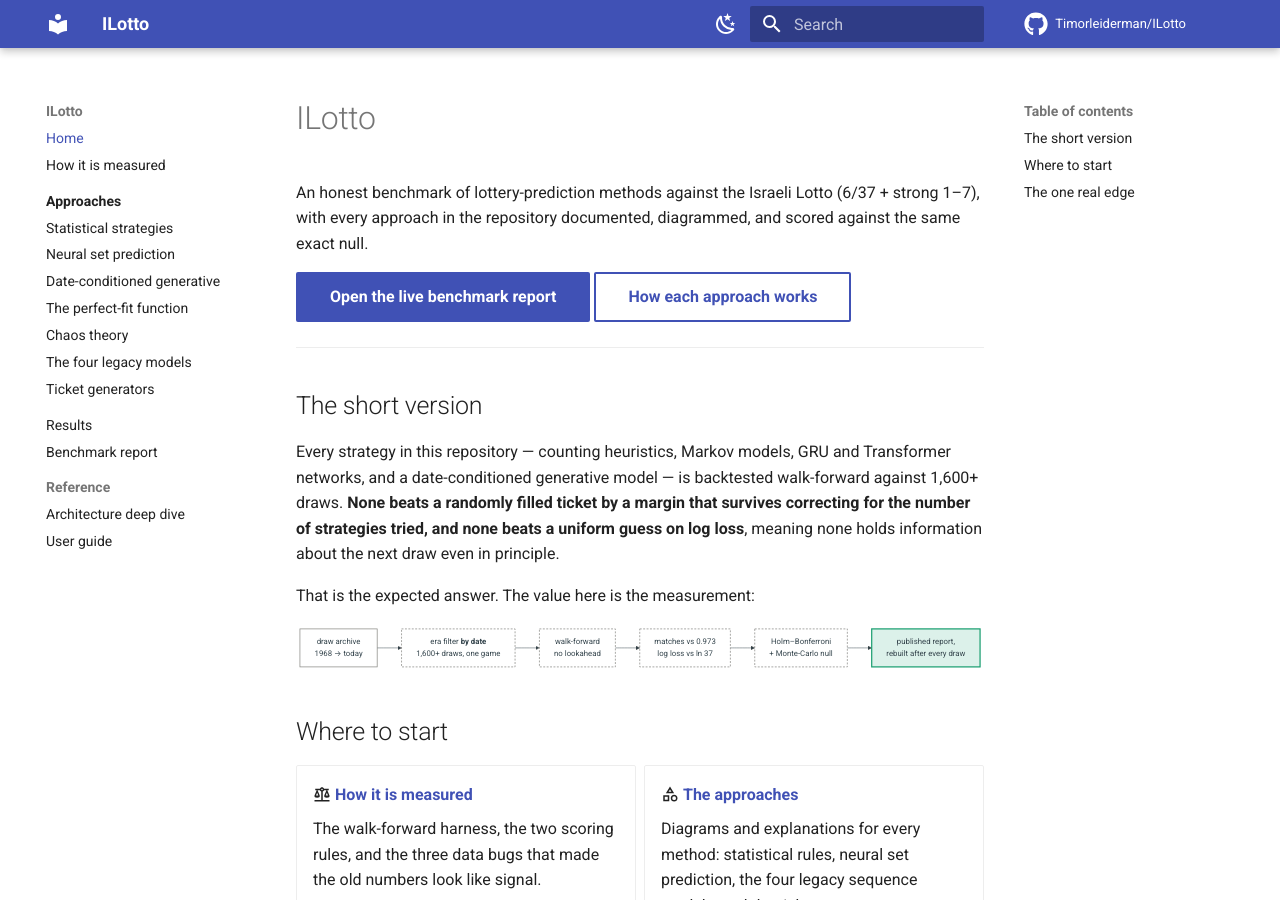
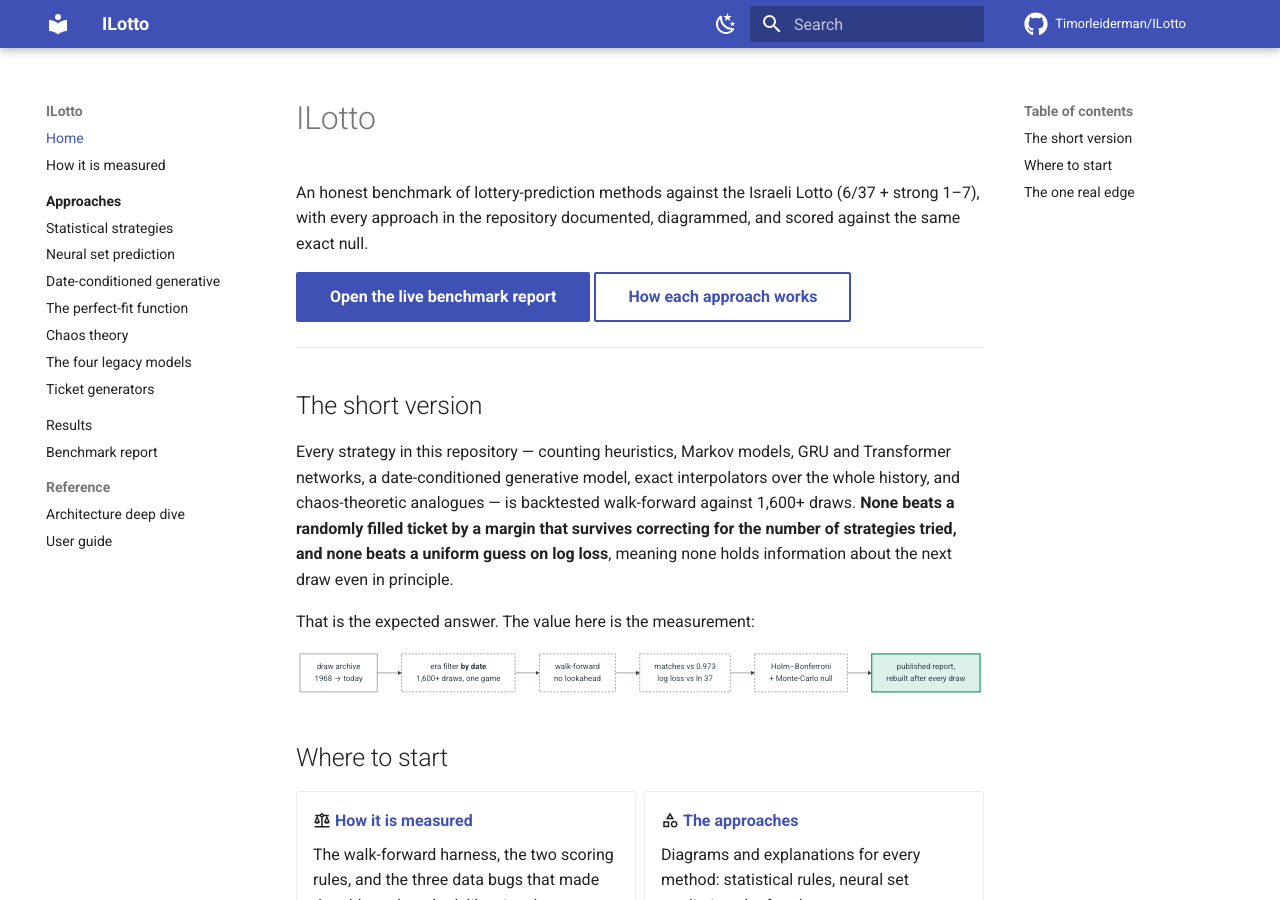
Before and after one commit to Timorleiderman/ILotto, an MkDocs documentation site: the page built from docs/index.md, in a window 1280 px wide and 900 px high. Built offline with MkDocs 1.6.1 and Material for MkDocs 9.7.7, drawn with Linux system fonts in a browser that asks for light colours; comment, search, counter and statistics services are not loaded.

Commit message:
docs: final alignment pass across the approach pages
- 'eighth test' / 'ninth entry' ordinals replaced with countless wording;
  they go stale the moment the next test lands, same class as the old
  '13 strategies' problem.
- The home page roll-call and the approaches-index family diagram were
  missing the perfect-fit and chaos families.
- README's bench/ tree was missing spacetime.py and chaos.py.

Co-Authored-By: Claude Opus 5 (1M context) <noreply@anthropic.com>
Claude-Session: https://claude.ai/code/session_013kbWC9uRRpwPUBhBYjfaNF

```diff
--- a/docs/index.md
+++ b/docs/index.md
@@ -12,8 +12,8 @@ same exact null.
 ## The short version
 
 Every strategy in this repository — counting heuristics, Markov models, GRU and Transformer
-networks, and a date-conditioned generative model — is backtested walk-forward against
-1,600+ draws. **None beats a randomly filled ticket by a
+networks, a date-conditioned generative model, exact interpolators over the whole history,
+and chaos-theoretic analogues — is backtested walk-forward against 1,600+ draws. **None beats a randomly filled ticket by a
 margin that survives correcting for the number of strategies tried, and none beats a uniform
 guess on log loss**, meaning none holds information about the next draw even in principle.
 
```
Also changed, not shown: README.md (+2 -0 lines), docs/approaches/chaos.md (+1 -1 lines), docs/approaches/index.md (+5 -1 lines), docs/approaches/perfect-fit.md (+1 -1 lines).
